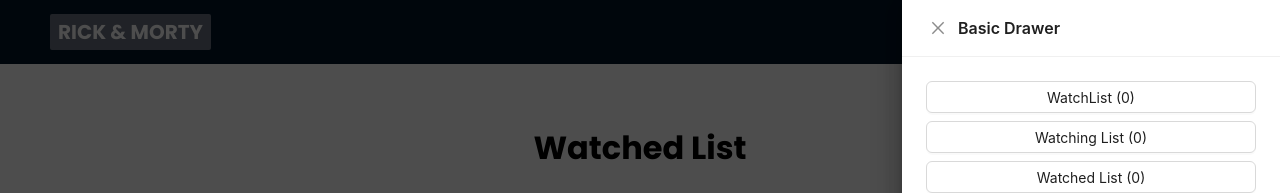
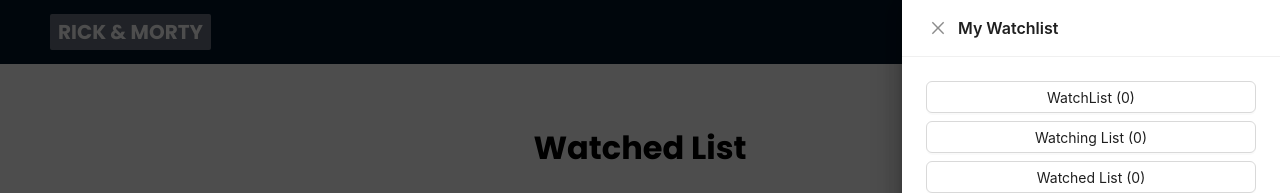
Before and after one commit to nurmohammad83/watchList_gql, a React (Vite) app: page /watched-list in a window 1280 px wide. Both pictures are taken after a click on the button "WatchList". Shown: the top 193 px of the page. Built offline with nearby package versions, Linux system fonts and the light colour scheme.

Commit message:
fix: change drawer name

```diff
--- a/src/components/AppHeader.tsx
+++ b/src/components/AppHeader.tsx
@@ -15,8 +15,9 @@ const AppHeader = () => {
   const onClose = () => {
     setOpen(false);
   };
-  const {watchLists,watchingList,watched} = useAppSelector(state=>state.episodes)
-
+  const { watchLists, watchingList, watched } = useAppSelector(
+    (state) => state.episodes
+  );
 
   return (
     <Header className="flex sticky top-0 w-full z-50 justify-between">
@@ -29,10 +30,7 @@ const AppHeader = () => {
         </Link>
       </div>
       <Menu theme="dark" mode="vertical" className="">
-        <Button
-         onClick={showDrawer}
-         type="text"
-        >
+        <Button onClick={showDrawer} type="text">
           <Badge count={watchLists.length}>
             <span className="text-white font-medium text-sm font-poppins hover:text-cyan-500">
               WatchList
@@ -40,10 +38,24 @@ const AppHeader = () => {
             </span>
           </Badge>
         </Button>
-        <Drawer  title="Basic Drawer" placement="right" onClose={onClose} open={open}>
-          <Link to='/watchlist'><Button block>WatchList ({watchLists.length})</Button></Link>
-       <Link to='/watching-list'> <Button block className="my-2">Watching List  ({watchingList.length})</Button></Link>
-        <Link to="watched-list"><Button block>Watched List  ({watched.length})</Button></Link>
+        <Drawer
+          title="My Watchlist"
+          placement="right"
+          onClose={onClose}
+          open={open}
+        >
+          <Link to="/watchlist">
+            <Button block>WatchList ({watchLists.length})</Button>
+          </Link>
+          <Link to="/watching-list">
+            {" "}
+            <Button block className="my-2">
+              Watching List ({watchingList.length})
+            </Button>
+          </Link>
+          <Link to="watched-list">
+            <Button block>Watched List ({watched.length})</Button>
+          </Link>
         </Drawer>
       </Menu>
     </Header>
--- a/src/components/ui/ReuseModal.tsx
+++ b/src/components/ui/ReuseModal.tsx
@@ -19,7 +19,7 @@ const ReuseModal = ({
         onOk={hideModal}
         onCancel={hideModal}
         width={1000}
-      ><h2 className="text-center text-3xl py-24">Thank You So Much For Watching</h2></Modal>
+      ><h2 className="text-center font-poppins text-xl py-24">Thanks For Watching</h2></Modal>
     </>
   );
 };
```
Lines whose indentation alone changed are shown as unchanged.
